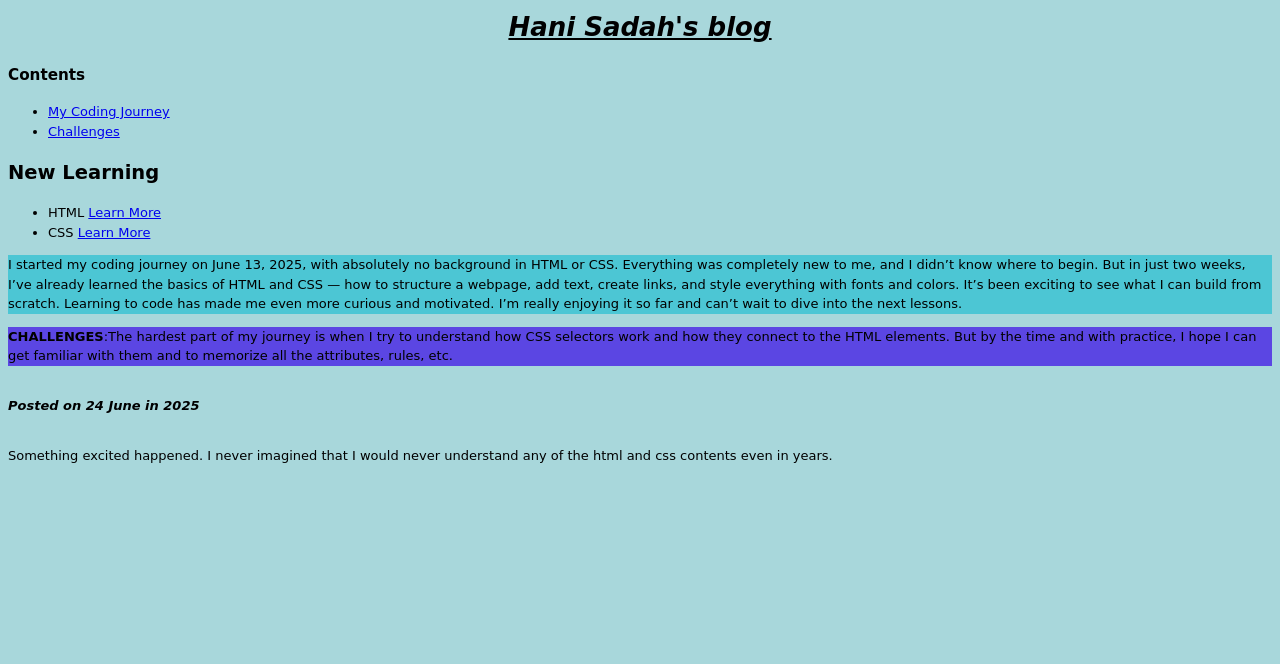
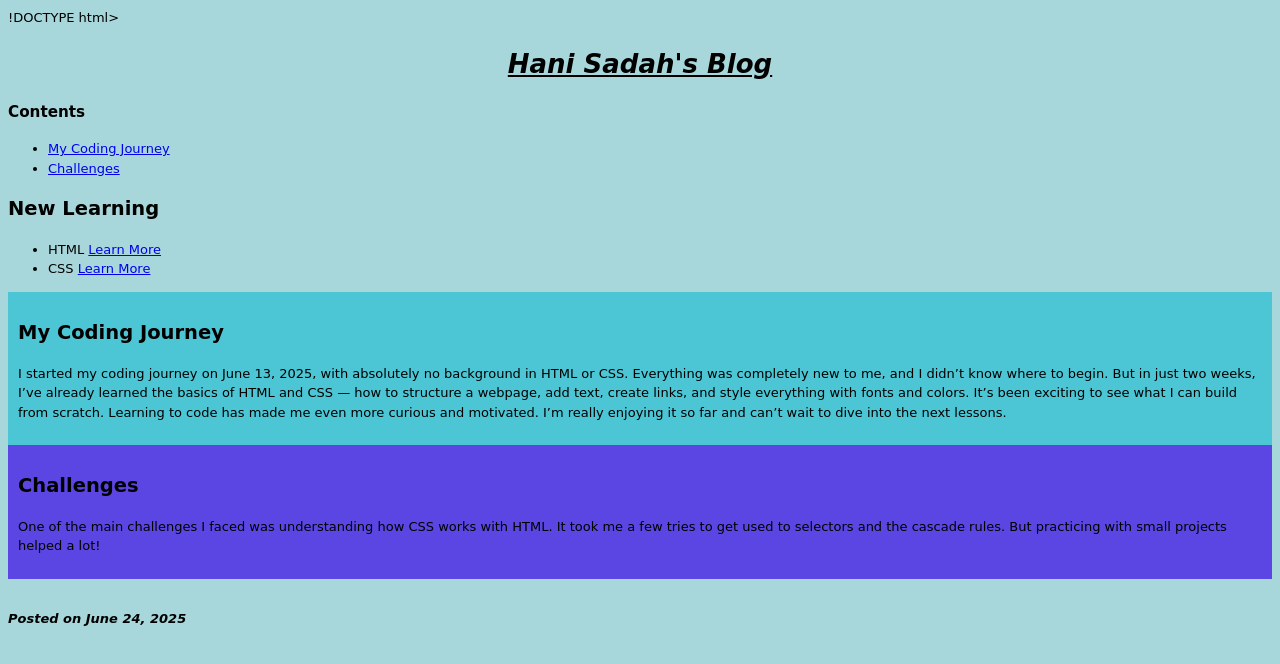
Before and after one commit to HANISADAH/HaniSadah.github.io, a plain HTML site: page index.html in a window 1280 px wide. Drawn offline with Linux system fonts and the light colour scheme.

Commit message:
Update index.html

```diff
--- a/index.html
+++ b/index.html
@@ -1,58 +1,64 @@
+!DOCTYPE html>
 <html>
 <head>
     <meta charset="utf-8">
     <title>Project: Blog</title>
     <style>
+        body {
+            background-color: rgb(168, 215, 219);
+            font-family: cursive;
+            font-size: 13px;
+            line-height: 1.5;
+        }
 
-         body {background-color:rgb(168, 215, 219);}
-         h1 {font-style:italic;}
+        h1 {
+            font-style: italic;
+            text-align: center;
+            text-decoration: underline;
+        }
 
+        h6 {
+            font-size: 13px;
+            font-style: italic;
+        }
+
+        #journey {
+            background-color: rgb(76, 198, 212);
+            padding: 10px;
+        }
+
+        #challenges {
+            background-color: rgb(91, 70, 227);
+            padding: 10px;
+        }
     </style>
 </head>
-    <style>
-         h1 {text-align:center;}
-         h1 {text-decoration:underline;}
-    </style>
+
 <body>
-       <style>
-           body {font-family:cursive;
-           font-size:13px;
-               line-height:1.5;}
-           #journey{background-color:rgb(76, 198, 212);}
-           h6 {font-size:13px;}
-           h6 {font-style:italic;}
-           #challenges{background-color:rgb(91, 70, 227);}
-       </style>
-        <h1>Hani Sadah's blog</h1>
+    <h1>Hani Sadah's Blog</h1>
+
     <h3>Contents</h3>
     <ul>
-
         <li><a href="#journey">My Coding Journey</a></li>
-
-            <li><a href="#challenges"> Challenges </a></li>
+        <li><a href="#challenges">Challenges</a></li>
     </ul>
 
-        <h2 id="new;learning"> New Learning</h2>
+    <h2 id="new-learning">New Learning</h2>
     <ul>
-            <li>HTML <a href="https://www.khanacademy.org/computing/computer-programming/html-css/intro-to-html/pt/html-basics" target="blank_"> Learn More </a> </li>
-            <li>CSS <a href="https://www.khanacademy.org/computing/computer-programming/html-css/intro-to-css/pt/css-basics" target="blank_"> Learn More </a> </li>
-        </ul>
-       <p id="journey">I started my coding journey on June 13, 2025, with absolutely no background in HTML or CSS. Everything was completely new to me, and I didn’t know where to begin. But in just two weeks, I’ve already learned the basics of HTML and CSS — how to structure a webpage, add text, create links, and style everything with fonts and colors. It’s been exciting to see what I can build from scratch. Learning to code has made me even more curious and motivated. I’m really enjoying it so far and can’t wait to dive into the next lessons.</p>
-
-      <p id="challenges"><strong> CHALLENGES</strong>:The hardest part of my journey is when I try to understand how CSS selectors work and how they connect to the HTML elements. But by the time and with practice, I hope I can get familiar with them and to memorize all the attributes, rules, etc.</p>
-
-        <h3>
-            <ul>
-
+        <li>HTML <a href="https://www.khanacademy.org/computing/computer-programming/html-css/intro-to-html/pt/html-basics" target="_blank">Learn More</a></li>
+        <li>CSS <a href="https://www.khanacademy.org/computing/computer-programming/html-css/intro-to-css/pt/css-basics" target="_blank">Learn More</a></li>
     </ul>
 
-        </h3>
-        <h6>Posted on 24 June in 2025</h6>
+    <div id="journey">
+        <h2>My Coding Journey</h2>
+        <p>I started my coding journey on June 13, 2025, with absolutely no background in HTML or CSS. Everything was completely new to me, and I didn’t know where to begin. But in just two weeks, I’ve already learned the basics of HTML and CSS — how to structure a webpage, add text, create links, and style everything with fonts and colors. It’s been exciting to see what I can build from scratch. Learning to code has made me even more curious and motivated. I’m really enjoying it so far and can’t wait to dive into the next lessons.</p>
+    </div>
 
-        <p>Something excited happened.
-            I never imagined that I would never understand any of the html and css contents even in years.
-        </p>
+    <div id="challenges">
+        <h2>Challenges</h2>
+        <p>One of the main challenges I faced was understanding how CSS works with HTML. It took me a few tries to get used to selectors and the cascade rules. But practicing with small projects helped a lot!</p>
+    </div>
 
-
+    <h6>Posted on June 24, 2025</h6>
 </body>
 </html>
```
Lines whose indentation alone changed are shown as unchanged.
